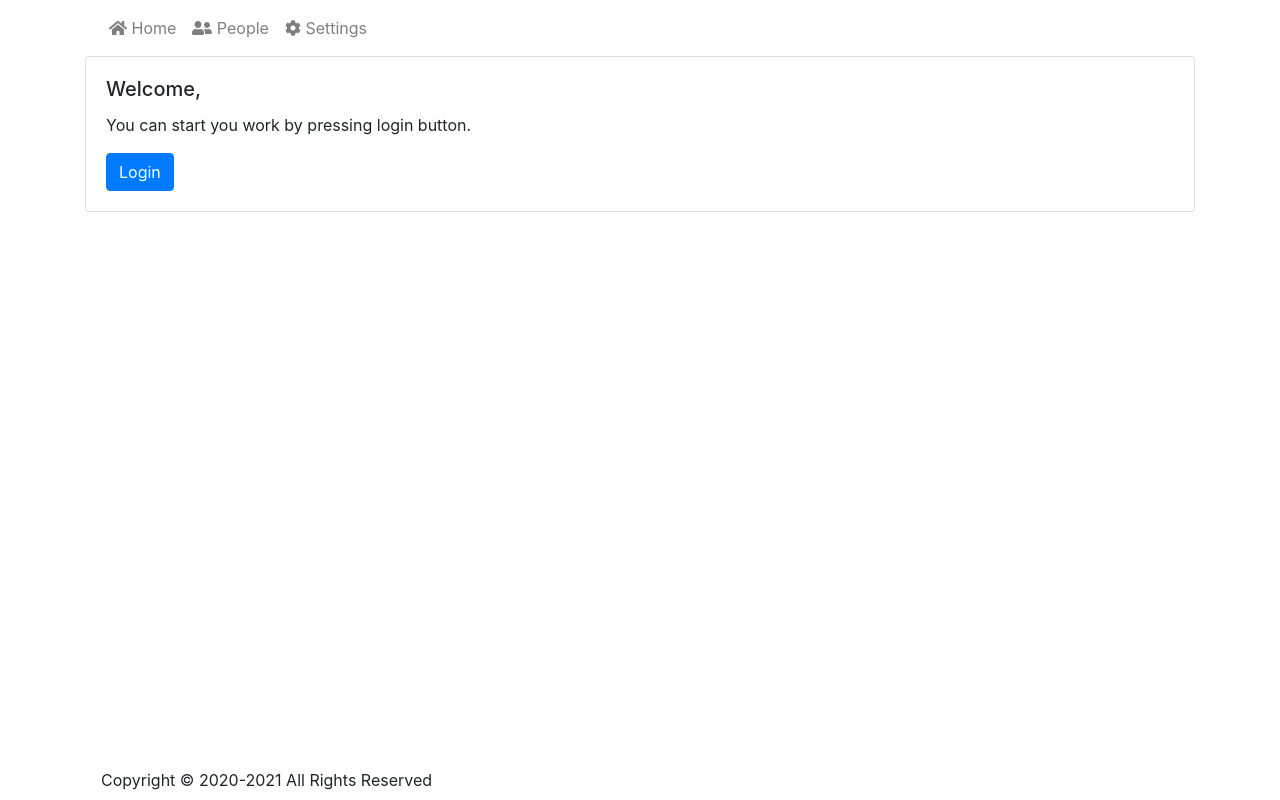
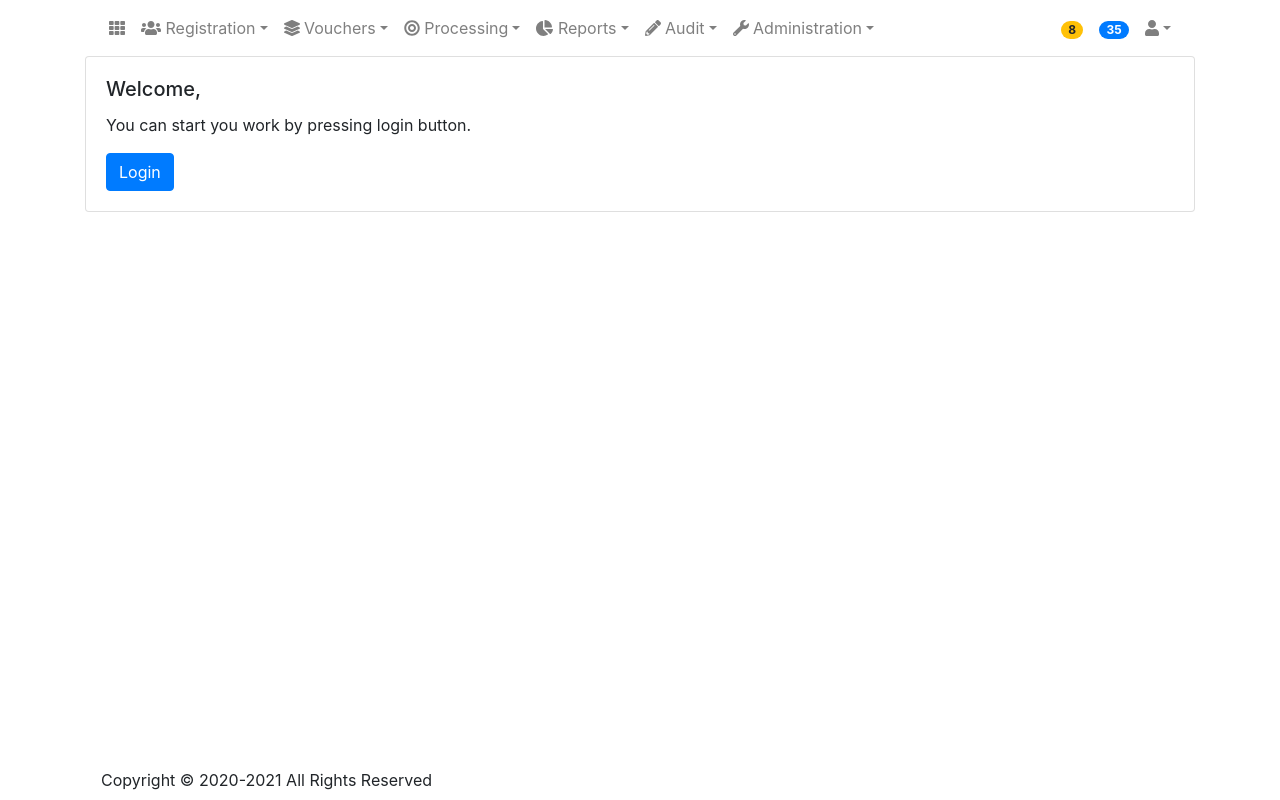
Before and after one commit to olegood/vms, a React (Create React App) app in the folder app/: page / in a window 1280 px wide. Built offline with nearby package versions, Linux system fonts and the light colour scheme; no server answers.

Commit message:
#17 Header menu placeholders
- add sample menu items placeholders
- disable unsupported actions

Close #17

```diff
--- a/app/src/components/Header.jsx
+++ b/app/src/components/Header.jsx
@@ -1,28 +1,165 @@
 import React, {Component} from 'react';
-import {FontAwesomeIcon} from '@fortawesome/react-fontawesome';
-import {faCog, faHome, faUserFriends} from '@fortawesome/free-solid-svg-icons';
+import {
+  faBell,
+  faBullseye,
+  faChartPie,
+  faInbox,
+  faLayerGroup,
+  faPencilAlt,
+  faTh,
+  faUser,
+  faUsers,
+  faWrench
+} from '@fortawesome/free-solid-svg-icons';
+import {FontAwesomeIcon} from "@fortawesome/react-fontawesome";
 
 class Header extends Component {
 
   render() {
+    // for demonstration purposes
+    const {hasNotifications, hasInboxItems} = {
+      hasNotifications: Math.random() < 0.5,
+      hasInboxItems: Math.random() < 0.5
+    };
     return (
-      <nav className="navbar navbar-expand-lg navbar-light">
-        <div className="collapse navbar-collapse" id="navbarNav">
-          <ul className="navbar-nav">
+      <nav className="navbar navbar-expand-md navbar-light">
+        <div className="navbar-collapse collapse w-100 order-1 order-md-0 dual-collapse1" id="navbarNav">
+          <ul className="navbar-nav mr-auto">
+            {/*Dashboard*/}
             <li className="nav-item">
-              <a className="nav-link" href="/welcome">
-                <FontAwesomeIcon icon={faHome}/> Home
+              <a className="nav-link" href="/dashboard">
+                <FontAwesomeIcon icon={faTh}/>
               </a>
             </li>
-            <li className="nav-item">
-              <a className="nav-link" href="/people">
-                <FontAwesomeIcon icon={faUserFriends}/> People
+
+            {/*Registration*/}
+            <li className="nav-item dropdown">
+              <a className="nav-link dropdown-toggle" href="#" id="registrationDropdown" role="button"
+                 data-toggle="dropdown"
+                 aria-haspopup="true" aria-expanded="false">
+                <FontAwesomeIcon icon={faUsers}/> Registration
               </a>
+              <div className="dropdown-menu" aria-labelledby="registrationDropdown">
+                <a className="dropdown-item disabled" href="/registration/enroll">Enroll...</a>
+                <a className="dropdown-item" href="/people">People...</a>
+                <a className="dropdown-item disabled" href="#">Documents...</a>
+                <div className="dropdown-divider"/>
+                <a className="dropdown-item disabled" href="#">Processing...</a>
+              </div>
             </li>
-            <li className="nav-item">
-              <a className="nav-link" href="/settings">
-                <FontAwesomeIcon icon={faCog}/> Settings
+
+            {/*Vouchers*/}
+            <li className="nav-item dropdown">
+              <a className="nav-link dropdown-toggle" href="#" id="vouchersDropdown" role="button"
+                 data-toggle="dropdown" aria-haspopup="true" aria-expanded="false">
+                <FontAwesomeIcon icon={faLayerGroup}/> Vouchers
               </a>
+              <div className="dropdown-menu" aria-labelledby="vouchersDropdown">
+                <a className="dropdown-item disabled" href="#">Recent...</a>
+                <a className="dropdown-item disabled" href="#">Upload file...</a>
+              </div>
+            </li>
+
+            {/*Processing*/}
+            <li className="nav-item dropdown">
+              <a className="nav-link dropdown-toggle" href="#" id="processingDropdown" role="button"
+                 data-toggle="dropdown"
+                 aria-haspopup="true" aria-expanded="false">
+                <FontAwesomeIcon icon={faBullseye}/> Processing
+              </a>
+              <div className="dropdown-menu" aria-labelledby="processingDropdown">
+                <a className="dropdown-item disabled" href="#">Registrations...</a>
+                <a className="dropdown-item disabled" href="#">Petitions...</a>
+                <div className="dropdown-divider"/>
+                <a className="dropdown-item disabled" href="#">Voucher match</a>
+              </div>
+            </li>
+
+            {/*Reports*/}
+            <li className="nav-item dropdown">
+              <a className="nav-link dropdown-toggle" href="#" id="reportsDropdown" role="button"
+                 data-toggle="dropdown"
+                 aria-haspopup="true" aria-expanded="false">
+                <FontAwesomeIcon icon={faChartPie}/> Reports
+              </a>
+              <div className="dropdown-menu" aria-labelledby="reportsDropdown">
+                <a className="dropdown-item disabled" href="#">Vouchers utilization</a>
+              </div>
+            </li>
+
+            {/*Archive*/}
+            <li className="nav-item dropdown">
+              <a className="nav-link dropdown-toggle" href="#" id="archiveDropdown" role="button"
+                 data-toggle="dropdown" aria-haspopup="true" aria-expanded="false">
+                <FontAwesomeIcon icon={faPencilAlt}/> Audit
+              </a>
+              <div className="dropdown-menu" aria-labelledby="archiveDropdown">
+                <a className="dropdown-item disabled" href="#">Vouchers utilization</a>
+              </div>
+            </li>
+
+            <li className="nav-item dropdown">
+              <a className="nav-link dropdown-toggle" href="#" id="adminDropdown" role="button"
+                 data-toggle="dropdown"
+                 aria-haspopup="true" aria-expanded="false">
+                <FontAwesomeIcon icon={faWrench}/> Administration
+              </a>
+              <div className="dropdown-menu" aria-labelledby="adminDropdown">
+                <a className="dropdown-item disabled" href="#">Health</a>
+                <div className="dropdown-divider"/>
+                <a className="dropdown-item disabled" href="#">Users</a>
+                <a className="dropdown-item disabled" href="#">Security</a>
+                <div className="dropdown-divider"/>
+                <a className="dropdown-item disabled" href="#">Document Type</a>
+                <a className="dropdown-item disabled" href="#">Disability Status</a>
+                <div className="dropdown-divider"/>
+                <a className="dropdown-item disabled" href="#">Global setup</a>
+              </div>
+            </li>
+
+          </ul>
+        </div>
+
+        <div className="navbar-collapse collapse w-100 order-2 dual-collapse2">
+          <ul className="navbar-nav ml-auto">
+            {hasInboxItems && <li className="nav-item">
+              <a className="nav-link" href="/user/inbox">
+                  <span className="badge badge-pill badge-warning" title="Unprocessed items">
+                    8
+                  </span>
+              </a>
+            </li>}
+            {!hasInboxItems && <li className="nav-item">
+              <a className="nav-link" href="/user/inbox">
+                <FontAwesomeIcon icon={faInbox}/>
+              </a>
+            </li>}
+            {hasNotifications && <li className="nav-item">
+              <a className="nav-link" href="/user/notifications">
+                  <span className="badge badge-pill badge-primary" title="Unread notifications">
+                    35
+                  </span>
+              </a>
+            </li>}
+            {!hasNotifications && <li className="nav-item">
+              <a className="nav-link" href="/user/notifications">
+                <FontAwesomeIcon icon={faBell}/>
+              </a>
+            </li>}
+            <li className="nav-item dropdown">
+              <a className="nav-link dropdown-toggle" href="#" id="navbarDropdown" role="button"
+                 data-toggle="dropdown"
+                 aria-haspopup="true" aria-expanded="false">
+                <FontAwesomeIcon icon={faUser}/>
+              </a>
+              <div className="dropdown-menu" aria-labelledby="referenceDropdown">
+                <a className="dropdown-item disabled" href="#">Signed in as <strong>admin</strong></a>
+                <div className="dropdown-divider"/>
+                <a className="dropdown-item" href="/user/profile">Profile</a>
+                <div className="dropdown-divider"/>
+                <a className="dropdown-item disabled" href="/user/settings">Settings</a>
+                <a className="dropdown-item disabled" href="#">Sing out</a>
+              </div>
             </li>
           </ul>
         </div>
```
